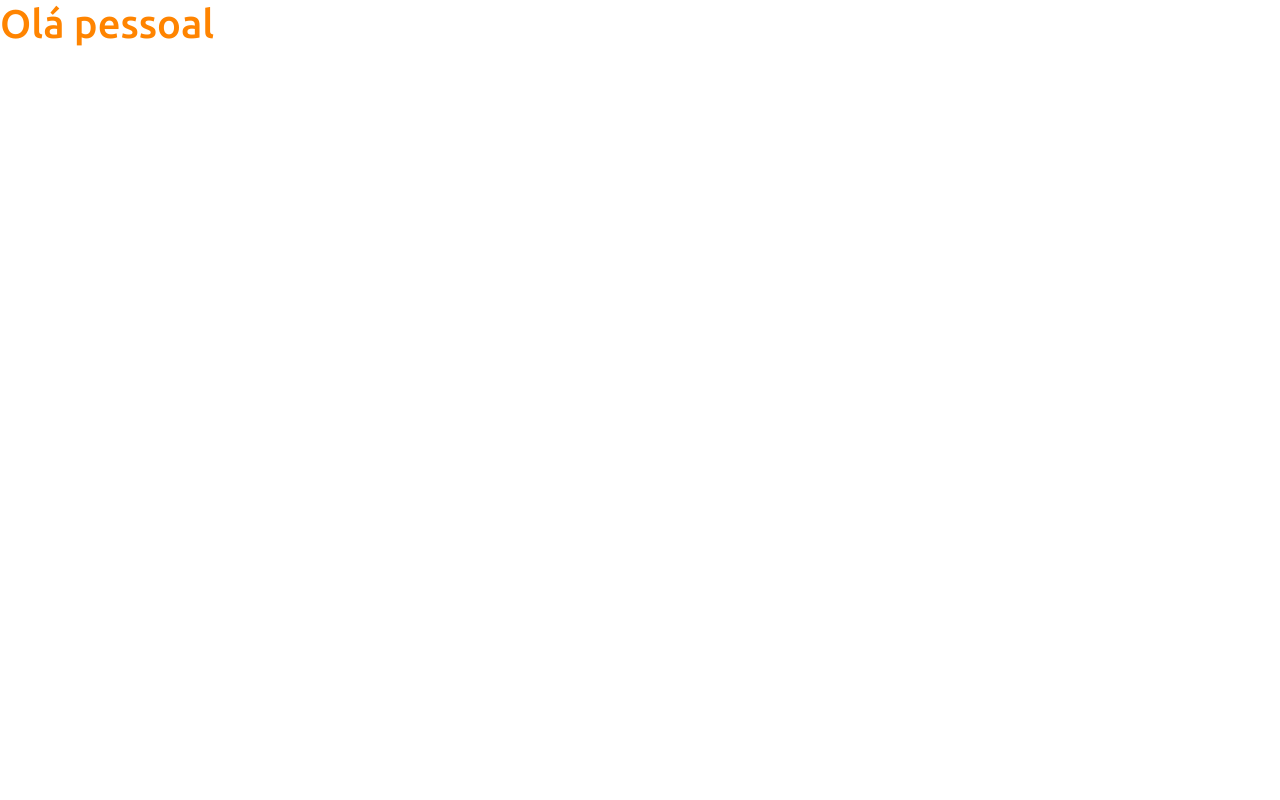
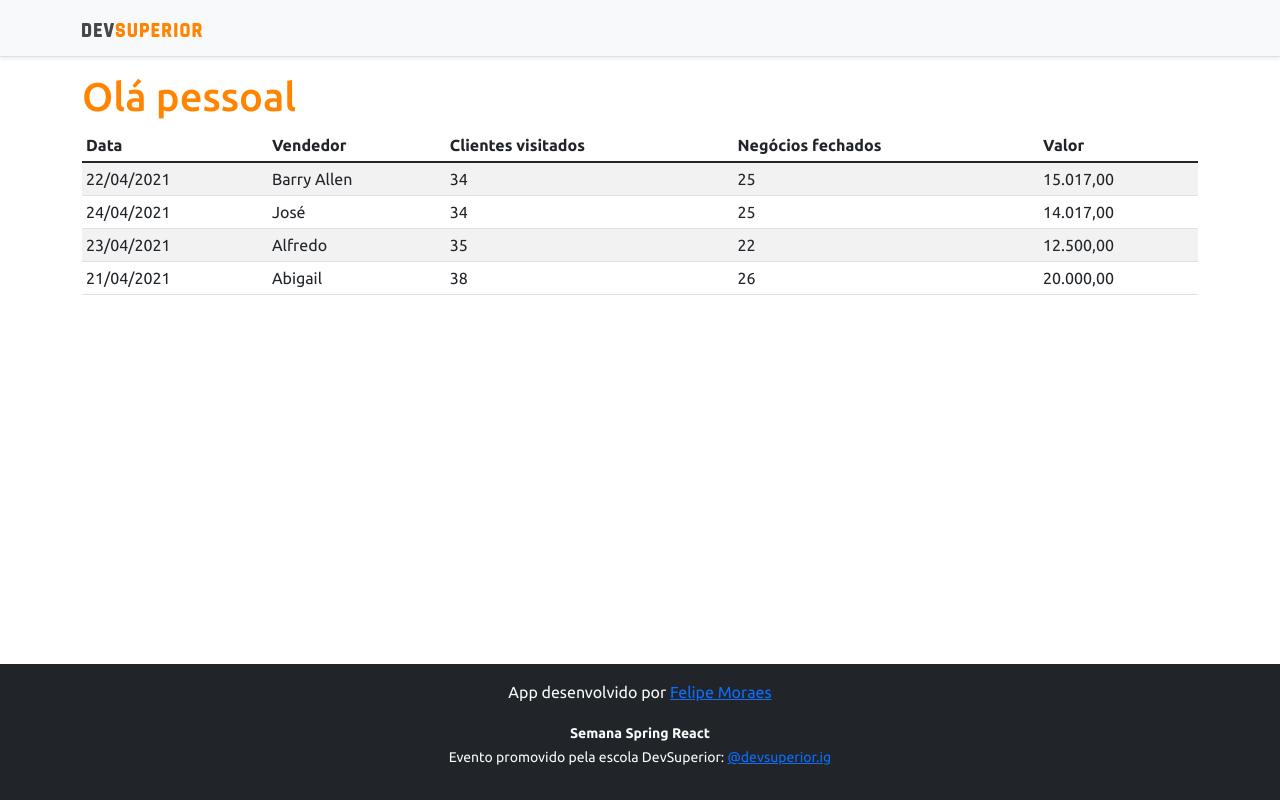
Before and after one commit to felipemmarcello/projeto-sds, a React (Create React App) app in the folder frontend/: page / in a window 1280 px wide. Built offline with nearby package versions, Linux system fonts and the light colour scheme.

Commit message:
Basis static components

```diff
--- a/frontend/src/App.tsx
+++ b/frontend/src/App.tsx
@@ -1,8 +1,21 @@
+import DataTable from "components/DataTable";
+import Footer from "components/Footer";
+import NavBar from "components/NavBar";
+
 function App() {
   return (
-    <div>
-      <h1 className="text-primary">Olá pessoal</h1>
-    </div>
+    <>
+      <NavBar />
+
+      <div className="container">
+        <h1 className="text-primary">Olá pessoal</h1>
+
+        <DataTable/>
+
+      </div>
+
+      <Footer/>
+    </>
   );
 }
 
--- /dev/null
+++ b/frontend/src/components/DataTable/index.tsx
@@ -0,0 +1,52 @@
+const DataTable = () => {
+    return (
+        <div className="table-responsive">
+            <table className="table table-striped table-sm">
+                <thead>
+                    <tr>
+                        <th>Data</th>
+                        <th>Vendedor</th>
+                        <th>Clientes visitados</th>
+                        <th>Negócios fechados</th>
+                        <th>Valor</th>
+                    </tr>
+                </thead>
+                <tbody>
+                    <tr>
+                        <td>22/04/2021</td>
+                        <td>Barry Allen</td>
+                        <td>34</td>
+                        <td>25</td>
+                        <td>15.017,00</td>
+                    </tr>
+
+                    <tr>
+                        <td>24/04/2021</td>
+                        <td>José</td>
+                        <td>34</td>
+                        <td>25</td>
+                        <td>14.017,00</td>
+                    </tr>
+
+                    <tr>
+                        <td>23/04/2021</td>
+                        <td>Alfredo</td>
+                        <td>35</td>
+                        <td>22</td>
+                        <td>12.500,00</td>
+                    </tr>
+
+                    <tr>
+                        <td>21/04/2021</td>
+                        <td>Abigail</td>
+                        <td>38</td>
+                        <td>26</td>
+                        <td>20.000,00</td>
+                    </tr>
+                </tbody>
+            </table>
+        </div>
+    );
+}
+
+export default DataTable;
--- /dev/null
+++ b/frontend/src/components/Footer/index.tsx
@@ -0,0 +1,13 @@
+const Footer = () => {
+    return (
+        <footer className="footer mt-auto py-3 bg-dark">
+            <div className="container">
+                <p className="text-light">App desenvolvido por <a href="https://github.com/felipemmarcello" target="_blank" rel="noreferrer">Felipe Moraes</a></p>
+                <p className="text-light"><small><strong>Semana Spring React</strong><br />
+                    Evento promovido pela escola DevSuperior: <a href="https://instagram.com/devsuperior.ig" target="_blank" rel="noreferrer">@devsuperior.ig</a></small></p>
+            </div>
+        </footer>
+    );
+}
+
+export default Footer;
--- /dev/null
+++ b/frontend/src/components/NavBar/index.tsx
@@ -0,0 +1,15 @@
+import ImgDsDark from 'assets/img/ds-dark.svg';
+
+const NavBar = () => {
+    return (
+        <div className="d-flex flex-column flex-md-row align-items-center p-3 px-md-4 mb-3 bg-light border-bottom shadow-sm">
+            <div className="container">
+                <nav className="my-2 my-md-0 mr-md-3">
+                    <img src={ImgDsDark} alt="DevSuperior" width="120" />
+                </nav>
+            </div>
+        </div>
+    );
+}
+
+export default NavBar;
```
Also changed, not shown: frontend/src/assets/img/ds-dark.svg (added).
